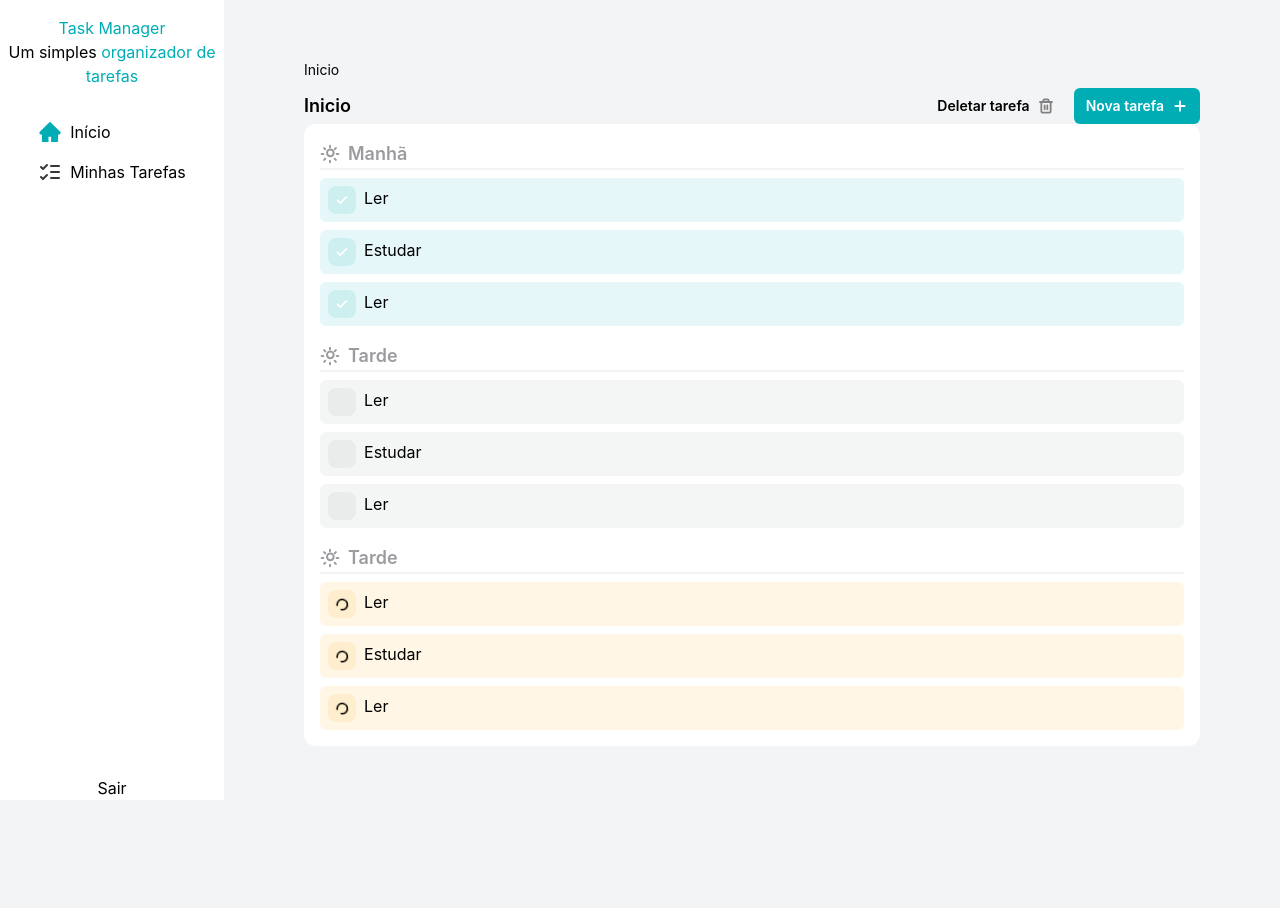
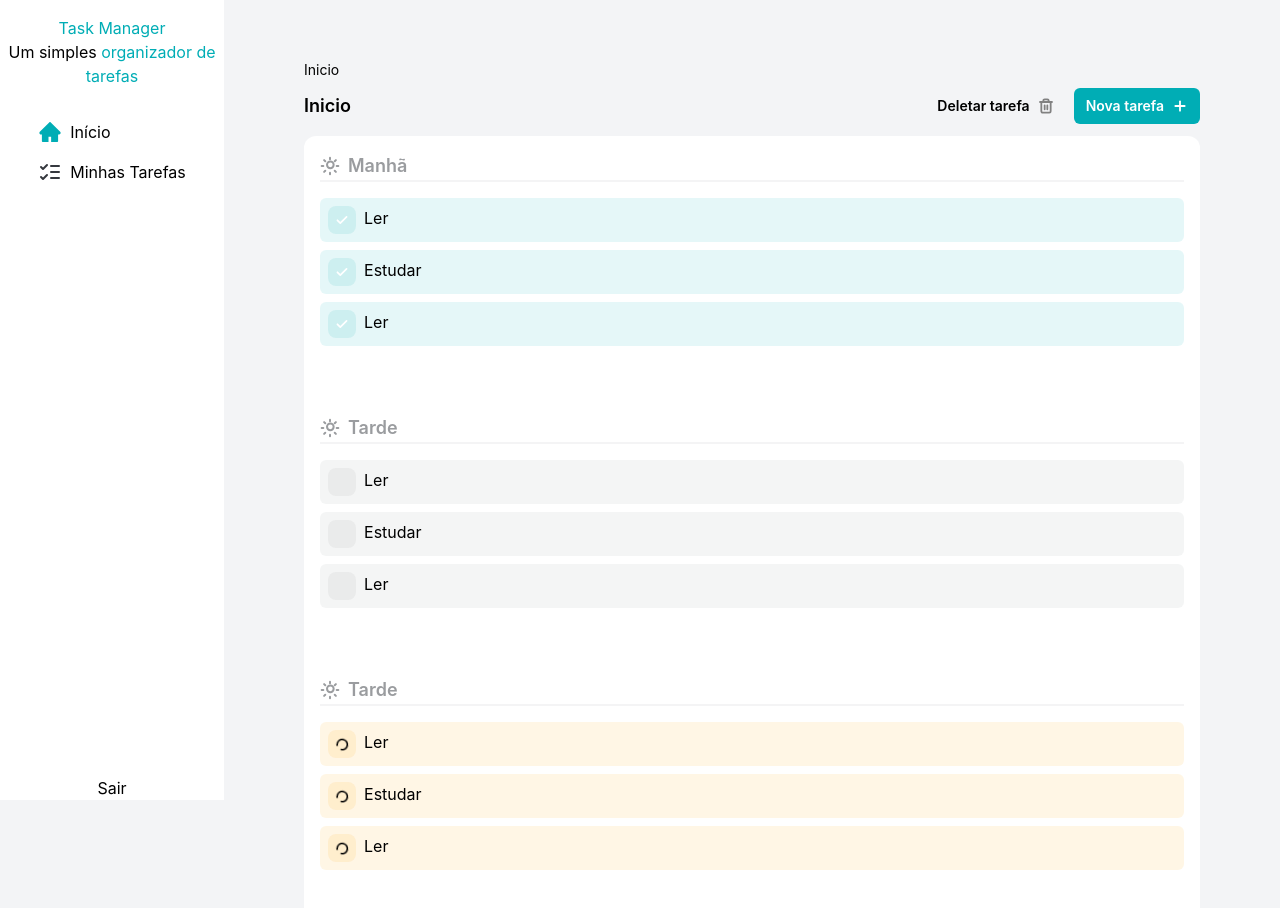
Before and after one commit to LuizChristani/TaskManager, a React (Vite) app in the folder frontend/: page / in a window 1280 px wide. Shown: the top 908 px of the page. Before the commit the page ends 800 px from the top, so only its background shows below. Built offline with nearby package versions, Linux system fonts and the light colour scheme.

Commit message:
feat: add scrollbar in tasks

```diff
--- a/frontend/src/App.tsx
+++ b/frontend/src/App.tsx
@@ -3,7 +3,7 @@ import { Tasks } from "./components/Tasks";
 
 export default function App() {
     return (
-    <div className="flex w-screen h-screen">
+    <div className="flex h-screen">
       <Sidebar/>
       <Tasks/>
       </div>
--- a/frontend/src/components/Sidebar.tsx
+++ b/frontend/src/components/Sidebar.tsx
@@ -12,7 +12,7 @@ export const Sidebar = () => {
     const [isClickedButton, setIsClickedButton] = useState("");
 
     return (
-        <div className="flex flex-col h-screen justify-between bg-[#FFFFFF]">
+        <div className="flex flex-col justify-between bg-[#FFFFFF]">
             <div className="flex flex-col mt-2">
                 <SectionHeader
                     title="Task Manager"
--- a/frontend/src/components/Tasks.tsx
+++ b/frontend/src/components/Tasks.tsx
@@ -70,27 +70,27 @@ export const Tasks = () => {
                     </div>
                 </div>
             </div>
-            <Card className="flex flex-col gap-4">
-                <div className="space-y-2">
-                    <TaskSeparator title="Manhã" icon={Sun}/>
+            <Card className="flex flex-col gap-4 mt-3">
+                <TaskSeparator title="Manhã" icon={Sun}/>
+                <div className="space-y-2 h-50 overflow-y-auto">
                     {filterMorning.map((item) => (
                         <div key={item.id}>
                             <TaskItem key={item.id} task={item}  handlerTaksClick={handlerTaksClick}/>
                         </div>
                     ))}
                 </div>
-                <div className="space-y-2">
-                    <TaskSeparator title="Tarde" icon={Sun}/>
+                <TaskSeparator title="Tarde" icon={Sun}/>
+                <div className="space-y-2 h-50 overflow-y-auto">
                     {filterLate.map((item) => (
                         <div key={item.id}>
                             <TaskItem key={item.id} task={item}  handlerTaksClick={handlerTaksClick}/>
                         </div>
                     ))}
                 </div>
-                <div className="space-y-2">
-                    <TaskSeparator title="Tarde" icon={Sun}/>
+                <TaskSeparator title="Tarde" icon={Sun}/>
+                <div className="space-y-2 h-50 overflow-y-auto">
                     {filterEvening.map((item) => (
-                        <div key={item.id}>
+                        <div key={item.id} className="">
                             <TaskItem key={item.id} task={item} handlerTaksClick={handlerTaksClick}/>
                         </div>
                     ))}
```
